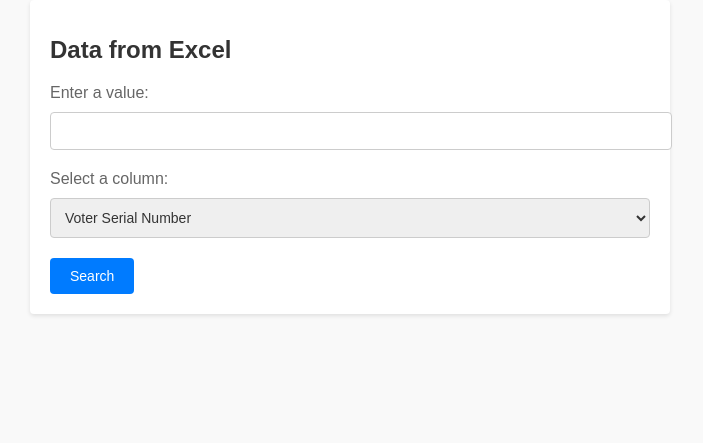
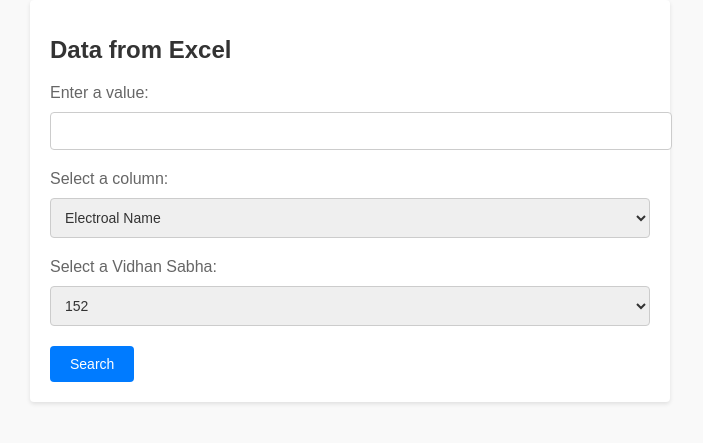
Before and after one commit to Tahabpoker/voter_list_display, a Flask app: page / in a window 1280 px wide. Shown: the top 443 px of the page, without its empty margins (290-993 px from the left). Run offline with Flask 3, Linux system fonts and the light colour scheme; parts of the project's set-up code (start-up, migrations or seed data) failed here and were passed over.

Commit message:
added dropdown for vidhan sabha

```diff
--- a/templates/index.html
+++ b/templates/index.html
@@ -67,15 +67,53 @@
             <input type="text" id="data_name" name="data_name">
             <label for="data_column">Select a column:</label>
             <select id="data_column" name="data_column">
-                <option value="Sr No">Voter Serial Number</option>
-                <option value="List No">List No</option>
                 <option value="Electoral Name">Electroal Name</option>
                 <option value="Relative Name">Relative Name</option>
                 <option value="Address">Address</option>
                 <option value="School"> School Or College</option>
-                <option value="Age">Age</option>
-                <option value="Gender">Gender</option>
                 <option value="Epic No">Epic No</option>
+            </select>
+
+            <label for="Vidhan Sabha">Select a Vidhan Sabha:</label>
+            <select id="Vidhan_Sabha" name="Vidhan_Sabha">
+                <option value= '152'>152</option>
+                <option value= '153'>153</option>
+                <option value= '154'>154</option>
+                <option value= '155'>155</option>
+                <option value= '156'>156</option>
+                <option value= '157'>157</option>
+                <option value= '158'>158</option>
+                <option value= '159'>159</option>
+                <option value= '160'>160</option>
+                <option value= '161'>161</option>
+                <option value= '162'>162</option>
+                <option value= '163'>163</option>
+                <option value= '164'>164</option>
+                <option value= '165'>165</option>
+                <option value= '166'>166</option>
+                <option value= '167'>167</option>
+                <option value= '168'>168</option>
+                <option value= '169'>169</option>
+                <option value= '170'>170</option>
+                <option value= '171'>171</option>
+                <option value= '172'>172</option>
+                <option value= '173'>173</option>
+                <option value= '174'>174</option>
+                <option value= '175'>175</option>
+                <option value= '176'>176</option>
+                <option value= '177'>177</option>
+                <option value= '178'>178</option>
+                <option value= '179'>179</option>
+                <option value= '180'>180</option>
+                <option value= '181'>181</option>
+                <option value= '182'>182</option>
+                <option value= '183'>183</option>
+                <option value= '184'>184</option>
+                <option value= '185'>185</option>
+                <option value= '186'>186</option>
+                <option value= '187'>187</option
+
+
             </select>
             <input type="submit" value="Search">
         </form>
```
Also changed, not shown: test.py (+51 -38 lines), 1 other file.
